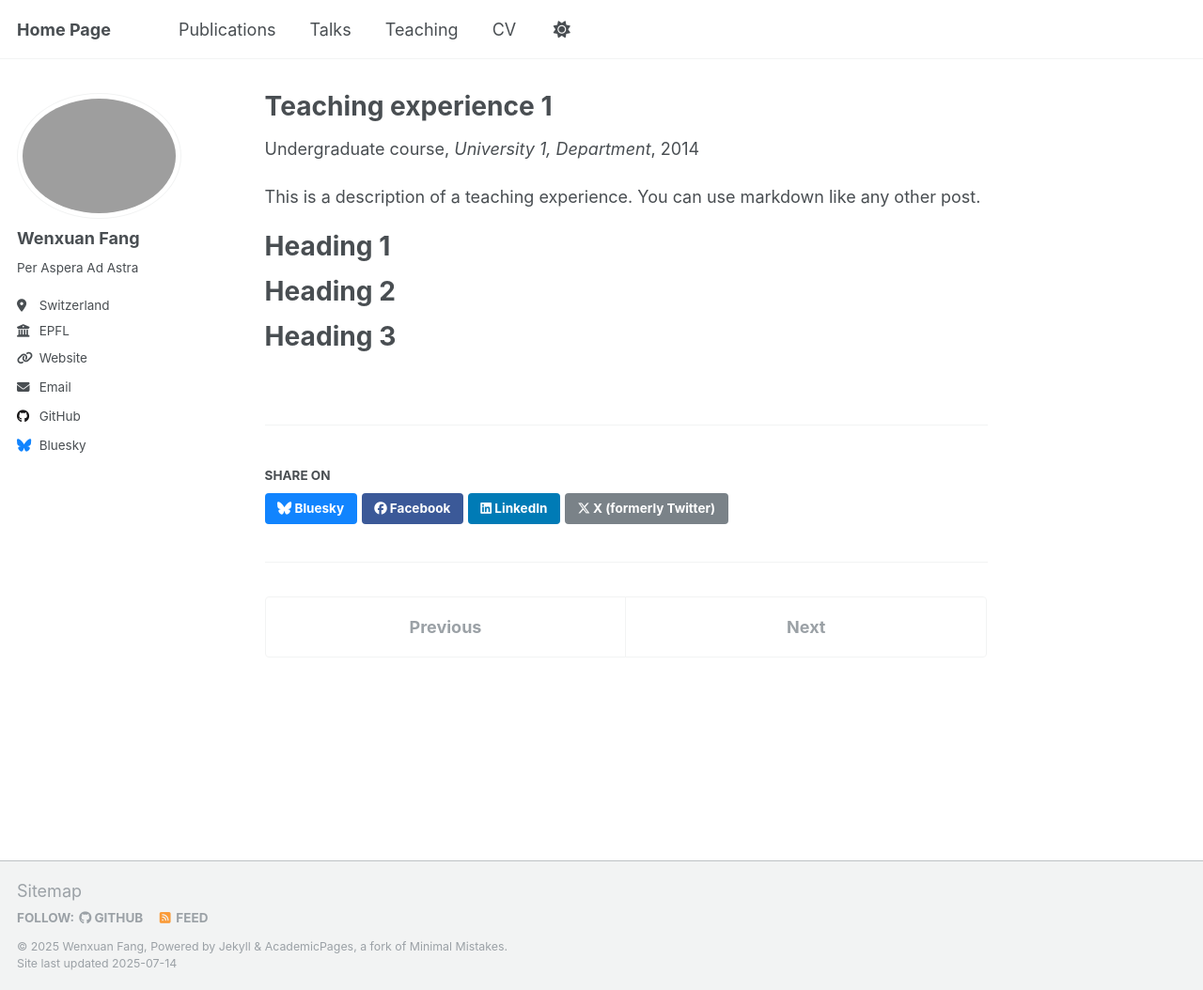
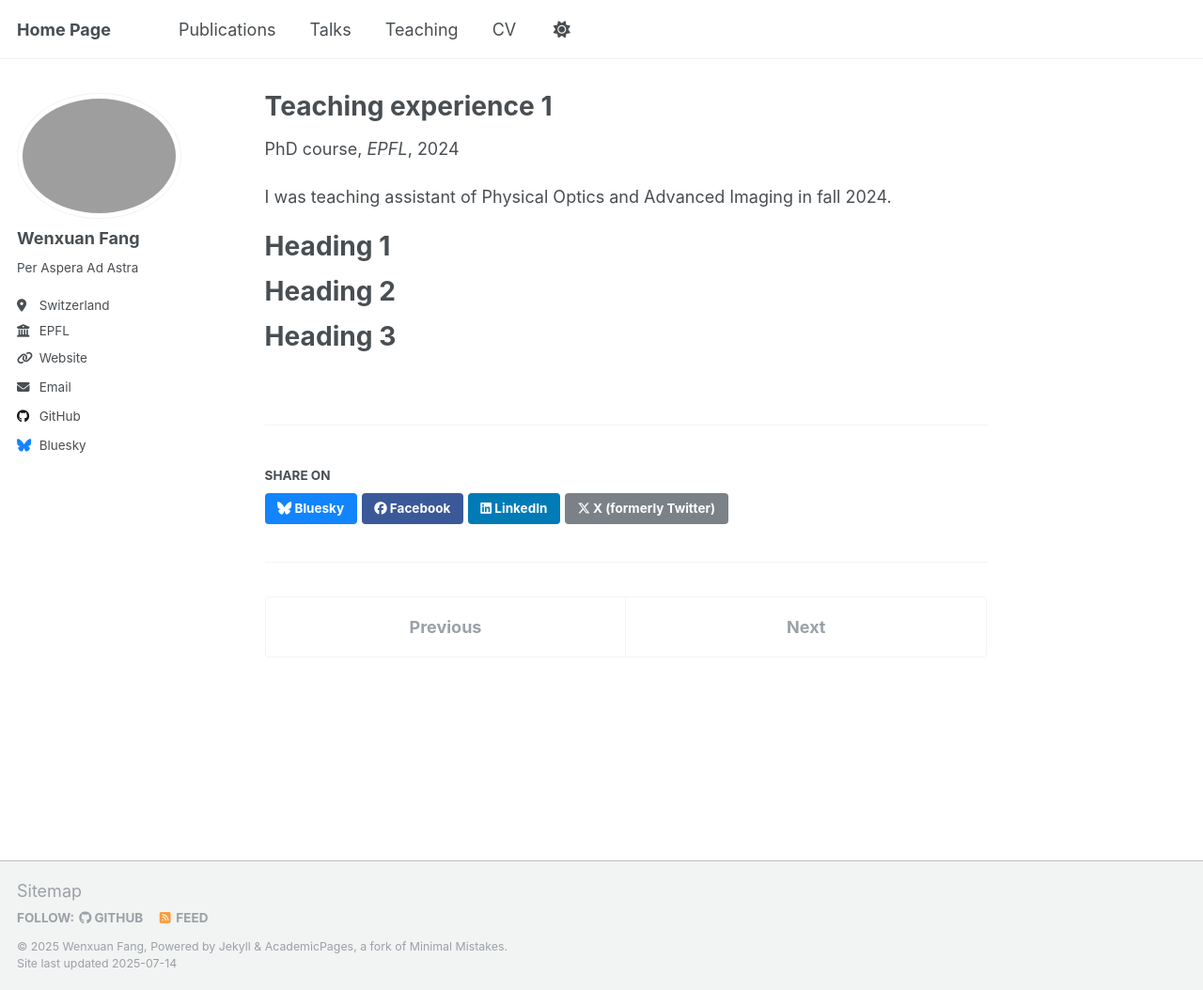
Before and after one commit to Athenaxr/Athenaxr.github.io, a Jekyll site: the page built from _teaching/2014-spring-teaching-1.md, in a window 1280 px wide and 1054 px high. Shown: the whole window at 94% size. Built offline with Jekyll 4.4.1, drawn with Linux system fonts in a browser that asks for light colours.

Commit message:
Update 2014-spring-teaching-1.md

```diff
--- a/_teaching/2014-spring-teaching-1.md
+++ b/_teaching/2014-spring-teaching-1.md
@@ -1,14 +1,14 @@
 ---
 title: "Teaching experience 1"
 collection: teaching
-type: "Undergraduate course"
-permalink: /teaching/2014-spring-teaching-1
-venue: "University 1, Department"
-date: 2014-01-01
-location: "City, Country"
+type: "PhD course"
+permalink: /teaching/2024-fall
+venue: "EPFL"
+date: 2024-10-01
+location: "Lausanne, Switzerland"
 ---
 
-This is a description of a teaching experience. You can use markdown like any other post.
+I was teaching assistant of Physical Optics and Advanced Imaging in fall 2024.
 
 Heading 1
 ======
```
